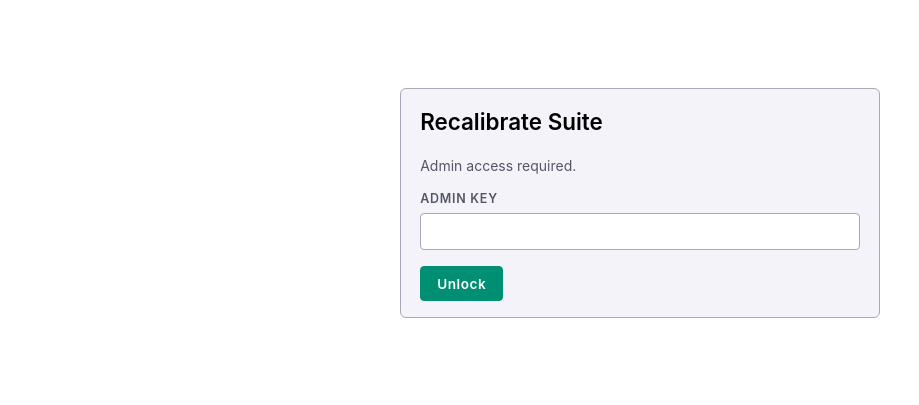
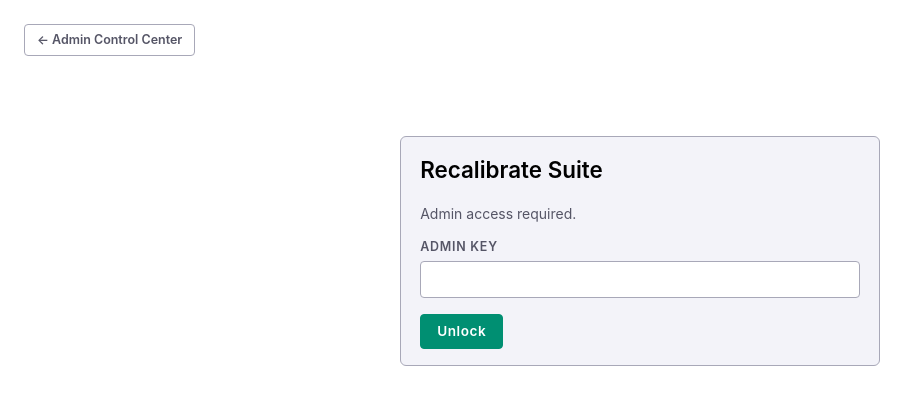
Before and after one commit to chadworksweb/risingcompass, a Python web app: template backend/app/templates/recalibrate.html in a window 1280 px wide. Shown: the top 405 px of the page, without its empty margins (0-919 px from the left). Run offline with Jinja, Linux system fonts and the light colour scheme; the template is opened without the code that fills it, so the values that code supplies are empty.

Commit message:
Admin Control Center: surface Recalibrate in nav + back-link home
Add Recalibrate as a nav tab in admin/_base.html pointing to the
existing /api/admin/recalibrate page, and add a small back-link at
the top of recalibrate.html so the round-trip works. Recalibrate
keeps its own distinct styling — it's a specialized tool surface,
not a control-center section.

```diff
--- a/backend/app/templates/admin/_base.html
+++ b/backend/app/templates/admin/_base.html
@@ -244,6 +244,7 @@
   <a class="tab-btn {% if active == 'lc-activity' %}active{% endif %}" href="/api/admin/dashboard/lc-activity">LC Activity</a>
   <a class="tab-btn {% if active == 'api-monitor' %}active{% endif %}" href="/api/admin/dashboard/api-monitor">API Monitor</a>
   <a class="tab-btn {% if active == 'v1-test' %}active{% endif %}" href="/api/admin/dashboard/v1-test">V1 Test</a>
+  <a class="tab-btn {% if active == 'recalibrate' %}active{% endif %}" href="/api/admin/recalibrate">Recalibrate</a>
 </nav>
 
 {% block content %}{% endblock %}
--- a/backend/app/templates/recalibrate.html
+++ b/backend/app/templates/recalibrate.html
@@ -221,6 +221,8 @@
   </style>
 </head>
 <body>
+
+<a href="/api/admin/dashboard" style="display:inline-block;padding:0.35rem 0.75rem;font-size:0.78rem;font-weight:600;color:var(--text-dim);text-decoration:none;border:1px solid var(--border);border-radius:4px;background:var(--bg-input);margin-bottom:1rem;">← Admin Control Center</a>
 
 <div id="auth-screen" class="auth-prompt panel">
   <h1>Recalibrate Suite</h1>
```
